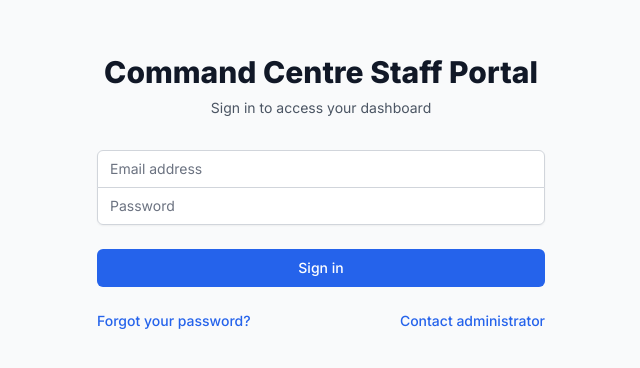
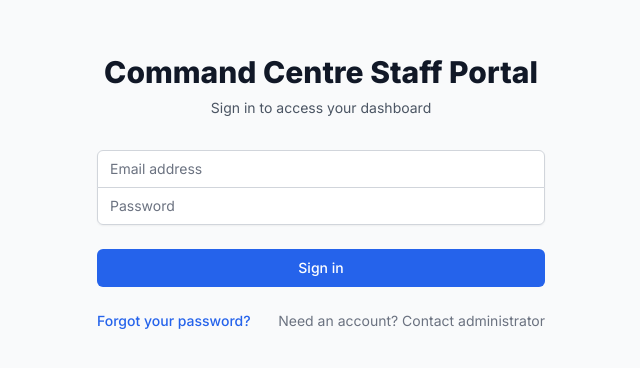
Before and after one commit to tekplugin/command-centre, a Next.js app in the folder web/: page /login in a window 1280 px wide. Shown: the part 220-588 px from the top of the page, without its empty margins (319-959 px from the left). Built offline with nearby package versions, Linux system fonts and the light colour scheme.

Commit message:
Remove broken register link from login page

```diff
--- a/web/src/app/login/page.tsx
+++ b/web/src/app/login/page.tsx
@@ -321,9 +321,9 @@ export default function LoginPage() {
             <Link href="/forgot-password" className="text-sm font-medium text-primary-600 hover:text-primary-500">
               Forgot your password?
             </Link>
-            <Link href="/register" className="text-sm font-medium text-primary-600 hover:text-primary-500">
-              Contact administrator
-            </Link>
+            <span className="text-sm text-gray-500">
+              Need an account? Contact administrator
+            </span>
           </div>
         </form>
       </div>
```
